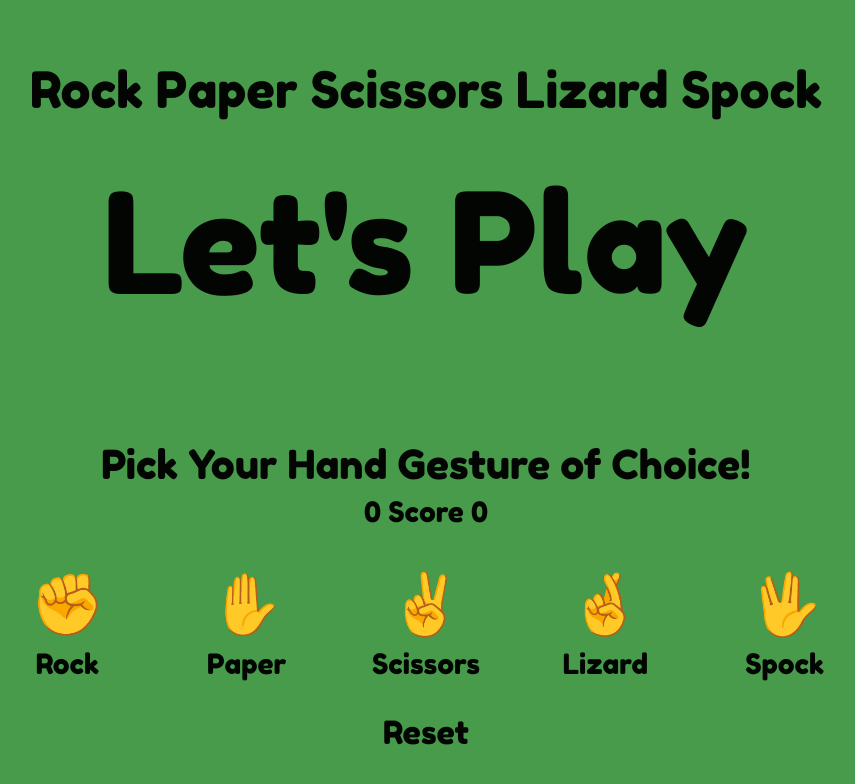
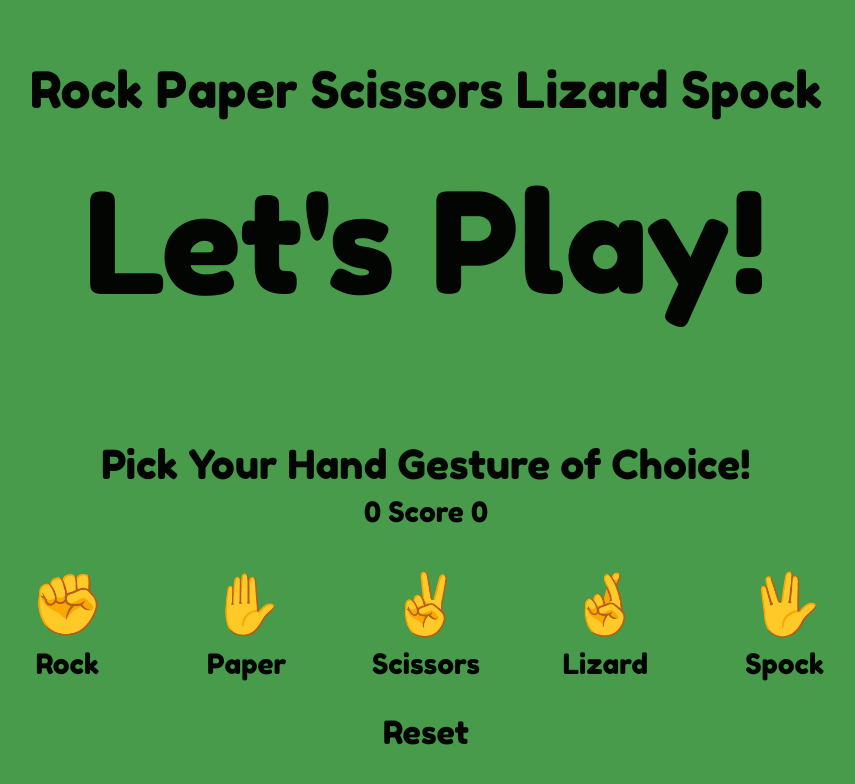
Before and after one commit to MickDellaert/01-rock-paper-scissors-lizard-spock, a plain HTML site: page index.html in a window 1280 px wide. Shown: the whole page, without its empty margins (214-1069 px from the left). Drawn offline with nearby package versions, Linux system fonts and the light colour scheme.

Commit message:
added exclamation mark

```diff
--- a/index.html
+++ b/index.html
@@ -24,7 +24,7 @@
     <div id="lets-play" class="row justify-content-center align-items-center">
 
         <div >
-            <h2 >Let's Play</h2>
+            <h2 >Let's Play!</h2>
         </div>
     </div>
 
```
